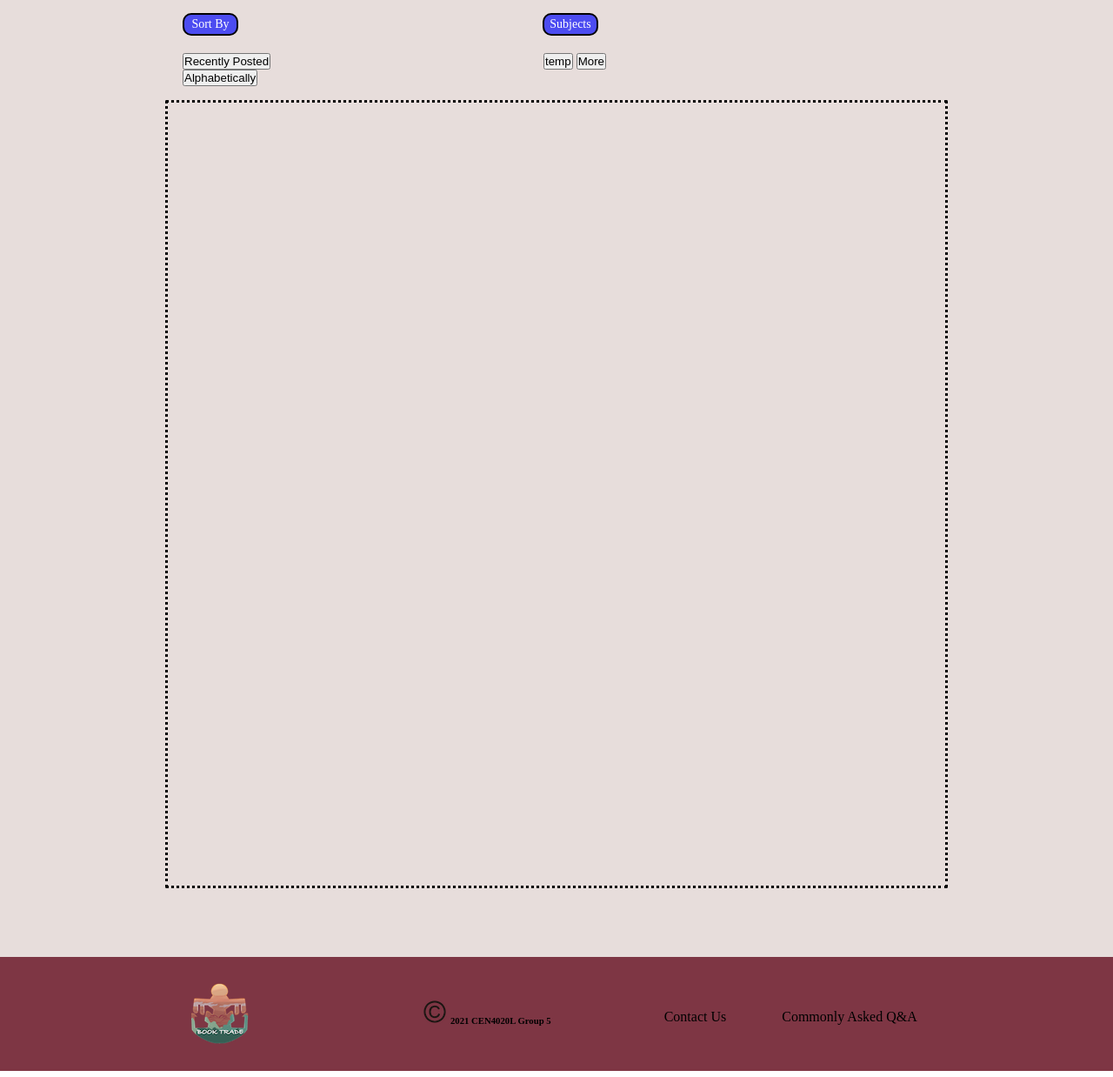
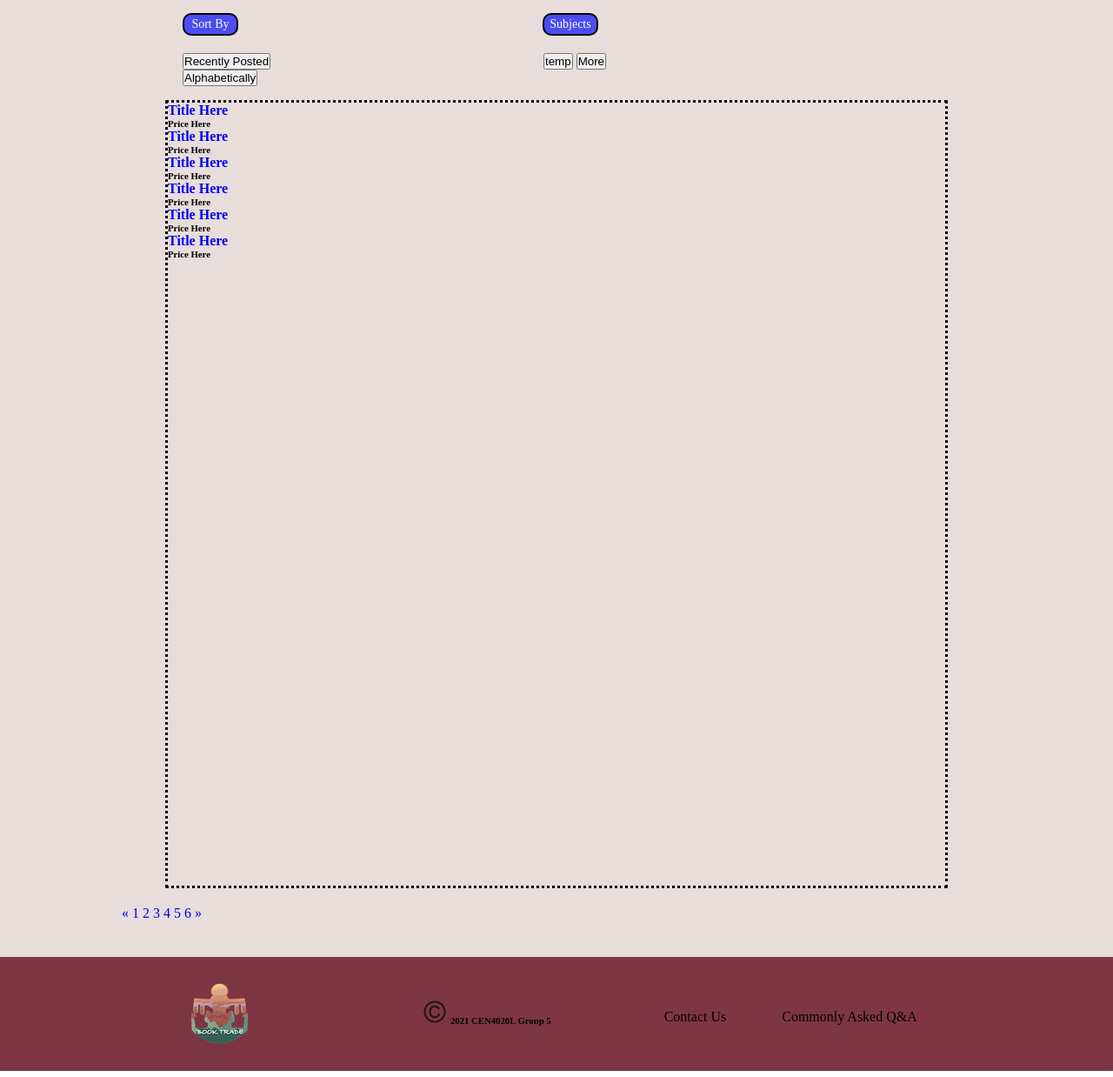
Before and after one commit to ZhixiL/BookTrade_WebApp, a Flask app: page /booklist in a window 1280 px wide; the page is wider, and only the part inside the window is pictured. Shown: the part 72-1310 px from the top of that part at 87% size. Run offline with Flask 2, Linux system fonts and the light colour scheme.

Commit message:
Updated booklist page

```diff
--- a/templates/booklist.html
+++ b/templates/booklist.html
@@ -5,7 +5,7 @@
     <meta http-equiv="X-UA-Compatible" content="IE=edge">
     <meta name="viewport" content="width=device-width, initial-scale=1.0">
     <title>Book List</title>
-    <link rel="stylesheet" href="bookliststyle.css">
+    <link rel="stylesheet" type="text/css" href="{{ url_for('static', filename='bookliststyle.css') }}">
 </head>
 <body>
     <!-- This is the header section -->
@@ -13,7 +13,7 @@
         <div class="header w">
             <!-- logo -->
             <div class="logo">
-                <img src="images/logo2.png" alt="">
+                <img src="templates/images/logo2.png" alt="">
             </div>
 
             <!-- search box -->
@@ -24,7 +24,7 @@
 
             <!-- profile photo and name -->
             <div class="profile">
-                <img src="images/profilepic.png" alt="">
+                <img src="templates/images/profilepic.png" alt="">
                 <h5>{{user}}</h5>
             </div>
         </div>
@@ -51,22 +51,79 @@
                 </div>
             </div>
 
+            <!-- This should be put into a for loop to display all books -->
             <div class="listingbooks">
+                <div class="onebook">
+                    <div class="bookpic">
 
+                    </div>
+                    <a href="#" ><h4>Title Here</h4></a>
+                    <h6>Price Here</h6>
+                </div>
+                <div class="onebook">
+                    <div class="bookpic">
+
+                    </div>
+                    <a href="#" ><h4>Title Here</h4></a>
+                    <h6>Price Here</h6>
+                </div>
+                <div class="onebook">
+                    <div class="bookpic">
+
+                    </div>
+                    <a href="#" ><h4>Title Here</h4></a>
+                    <h6>Price Here</h6>
+                </div>
+                <div class="onebook">
+                    <div class="bookpic">
+
+                    </div>
+                    <a href="#" ><h4>Title Here</h4></a>
+                    <h6>Price Here</h6>
+                </div>
+                <div class="onebook">
+                    <div class="bookpic">
+
+                    </div>
+                    <a href="#" ><h4>Title Here</h4></a>
+                    <h6>Price Here</h6>
+                </div>
+                <div class="onebook">
+                    <div class="bookpic">
+
+                    </div>
+                    <a href="#" ><h4>Title Here</h4></a>
+                    <h6>Price Here</h6>
+                </div>
+            </div>
+
+            <div class="mainpagination">
+                <div class="pagination">
+                    <a href="#">&laquo;</a>
+                    <a href="#">1</a>
+                    <a href="#" class="active">2</a>
+                    <a href="#">3</a>
+                    <a href="#">4</a>
+                    <a href="#">5</a>
+                    <a href="#">6</a>
+                    <a href="#">&raquo;</a>
+                </div>
             </div>
         </div>
 
         <!-- This is the footer section -->
+   </div>
+
    <div class="mainfooter">
     <div class="footer">
         <div class="info">
             <!-- logo -->
             <div class="logo2">
-                <img src="images/logo2.png" alt="">
+                <img src="templates/images/logo2.png" alt="">
             </div>
             <!-- copyright section -->
             <div class="copyright">
-                <img src="images/copyright.png" alt="">
+                <img src="templates/images/copyright.png" alt="">
                 <h6>2021 CEN4020L Group 5</h6>
             </div>
             <!-- nav in the footer -->
@@ -76,7 +133,6 @@
             </div>
         </div>
     </div>
-   </div>
     </div>
 <!-- This is a temp section just for place holder. Will be replaced by JS later. -->
     <script>
```
